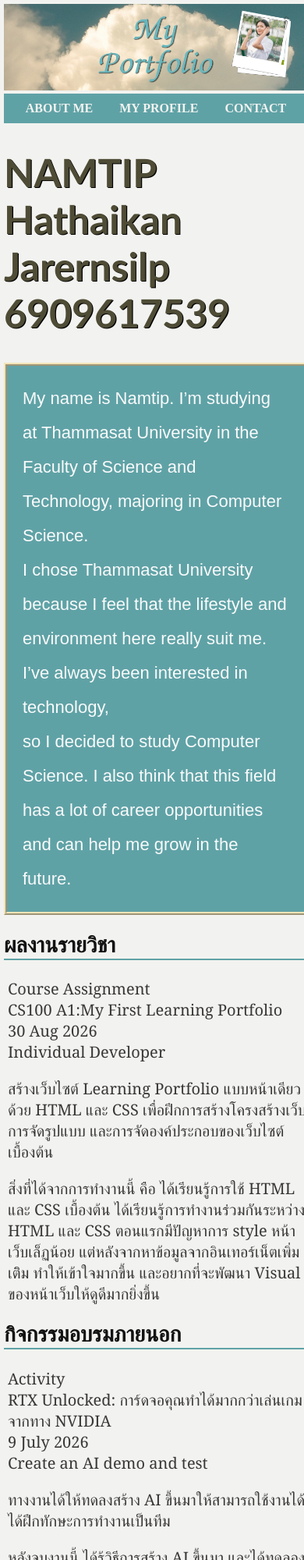
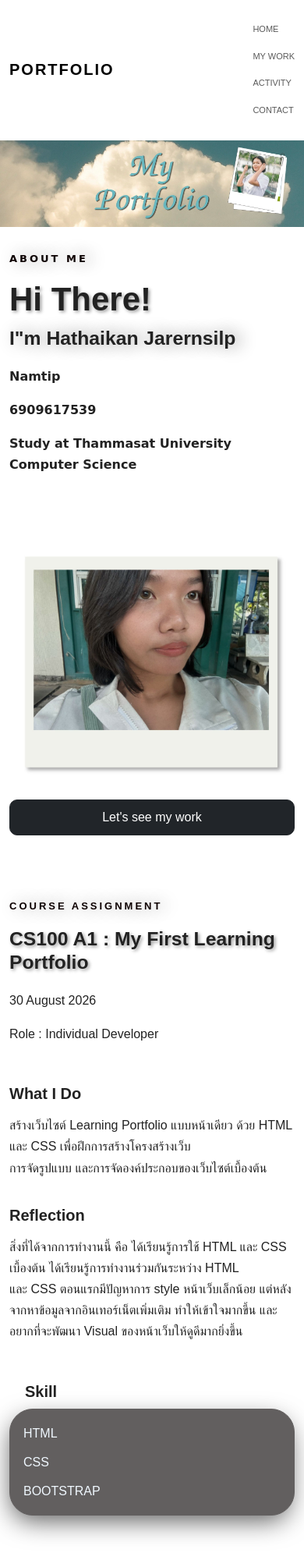
Before and after one commit to hathaikanjar/A2_6909617539, a plain HTML site: page index.html in a window 390 px wide. Shown: the top 2000 px of the page at 78% size. Drawn offline with nearby package versions, Linux system fonts and the light colour scheme.

Commit message:
add bootstrap

```diff
--- a/css/style.css
+++ b/css/style.css
@@ -1,107 +1,200 @@
 body {
-
-    background-color: #f2f3f0;
-    color: hsl(53, 19%, 26%);
     font-family: Arial, sans-serif;
-    margin: 0;
-    padding: 5px;
-    width: 100%;
+    color: #222;
+    background-color: white;
+    line-height: 1.7;
+}
 
 
+/* Navbar */
+
+.navbar {
+    padding: 20px 0;
+    border-bottom: 1px solid white;
 }
 
-.page {
-
-    width: 100%;
-    max-width: 1200px;
-    margin: auto;
-    box-sizing: border-box;
+.navbar-brand {
+    font-weight: bold;
+    letter-spacing: 2px;
 }
 
-.header {
+.nav-link {
+    margin-left: 20px;
+    font-size: 14px;
+}
 
-    width: 100% ;
+
+/* Home */
+
+.home-section {
+    margin-top: 30px;
+    display: flex;
+    align-items: center;
+    background-color: white;
+}
+
+.home-section h1 {
+    text-shadow: 2px 2px 4px rgba(0, 0, 0, 0.4);
+    font-size: 60px;
+    font-weight: bold;
+}
+
+.home-section h2 {
+    text-shadow: 7px 0px 21px rgba(0, 0, 0, 0.47);
+    margin-top: 10px;
+}
+
+.home-section p {
+    font-family: cursive;
+    font-weight: bold;
+}
+
+.profile {
+
+    margin-top: 50px;
+    width: 300px;
+    height: 350px;
 
 }
 
 
+/* Section */
+
+.section {
+    padding: 100px 0;
+    background-color: white;
+    margin-top: 20px;
+}
+
+.section h2 {
+    text-shadow: 2px 2px 4px rgba(0, 0, 0, 0.4);
+}
 
 
-nav {
 
-    background-color: #5fa2a6;
-    font-family: serif;
-    padding: 10px;
-    text-align: center;
-    margin: 0px;
+.skill-box h5 {
+    font-weight: bold;
+    margin-bottom: 10px;
+    margin-left: 20px;
 
 }
 
-nav a {
-
-    color: #f2f3f0;
-    font-weight: bold;
-    margin: 15px;
-    text-decoration-line: none;
-
+.skill-item {
+    border: 1px solid #625f5f;
+    border-radius: 5px;
+    padding: 10px;
+    margin-bottom: 10px;
+    background-color: #625f5f;
+    box-shadow: -2px 11px 33px -5px rgba(0, 0, 0, 0.66);
+    border-radius: 30px;
 }
 
-#name {
+.skill-item p {
+    margin: 4px;
+    padding: 3px;
+    color: aliceblue;
+}
 
-    font-family: "Gill Sans" ;
-    text-shadow: 1.2PX 1.2px black;
-    border-block-end: solid 5;
-    font-size: 50PX
+.activity-section {
+    background-color: white;
+}
+
+
+/* Small Title */
+
+.small-title {
+    text-shadow: 7px 0px 21px rgba(0, 0, 0, 0.47);
+    font-size: 13px;
+    letter-spacing: 3px;
+    color: rgb(13, 0, 0);
+    font-weight: bold;
+}
+
+
+/* Heading */
+
+h2 {
+    font-weight: bold;
+    margin-bottom: 20px;
+}
+
+h5 {
+    font-weight: bold;
+    margin-top: 35px;
+    margin-bottom: 15px;
+}
+
+
+/* Button */
+
+.btn {
+    padding: 10px 20px;
+    border-radius: 10px;
+    display: flex;
+    justify-content: center;
 
 }
 
 
-.introduce {
+/* Contact */
 
-    color: rgb(250, 251, 251);
-    font-size: 22px;
-    background-color: #5fa2a6;
-    padding: 20px;
-    border: 4px ridge #F2E5B8;
-    line-height: 200%;
-
+.contact-section {
+    padding: 100px 0;
+    background-color: #222;
+    color: white;
 }
 
-h2 {
-
-    border-bottom: 2px solid #5fa2a6;
-    font-size: 28px;
-    font-family: serif;
-    color: rgb(18, 18, 18);
-
+.contact-section h2 {
+    font-size: 45px;
+    margin: 20px 0;
 }
 
-p {
+.contact-section .small-title {
+    color: #aaa;
+}
 
-    font-size: 20px;
-    font-family: Georgia, serif;
-    color: rgb(58, 55, 55);
-    padding-left: 5px
+.email {
+    margin-top: 30px;
+}
 
+
+/* Footer */
+
+footer {
+    background-color: #111;
+    color: #aaa;
+    text-align: center;
+    padding: 20px;
+}
+
+footer a {
+    color: white;
+    font-weight: bold;
+    margin: 15px;
+    text-decoration-line: none;
 }
 
 
 
-footer {
+/* Responsive */
 
-    background-color: #2f3131;
-    font-family: serif;
-    padding: 10px;
-    text-align: center;
-    margin: 0px ;
+@media (max-width: 768px) {
+
+    .nav-link {
+        margin-left: 5px;
+        font-size: 11px;
+    }
+
+    .home-section h1 {
+        font-size: 42px;
+    }
+
+    .section {
+        padding: 60px 0;
+    }
+
+    .contact-section h2 {
+        font-size: 32px;
+    }
 
 }
-
-footer a {
-
-    color: #f2f3f0;
-    font-weight: bold;
-    margin: 15px;
-    text-decoration-line: none;
-
-}
--- a/index.html
+++ b/index.html
@@ -1,74 +1,298 @@
 <!DOCTYPE html>
-<html>
+<html lang="en">
 
 <head>
     <meta charset="UTF-8">
     <meta name="viewport" content="width=device-width, initial-scale=1.0">
-    <title>Learning Portfolio</title>
+
+    <title>My Portfolio</title>
+
+    <link href="https://cdn.jsdelivr.net/npm/bootstrap@5.3.3/dist/css/bootstrap.min.css" rel="stylesheet">
+
     <link rel="stylesheet" href="css/style.css">
 </head>
 
 <body>
 
-    <img src="media/header.jpg"
-         class="header">
+    <!-- Navbar -->
+    <nav class="navbar navbar-expand-sm bg-white sticky-top">
+        <div class="container">
 
-   <page class="page">
+            <a class="navbar-brand" href="#">
+                PORTFOLIO
+            </a>
 
-        <nav >
-            <a href="#about-me">ABOUT ME</a>
-            <a href="#portfolio">MY PROFILE</a>
-            <a href="#contact">CONTACT</a>
+            <div class="navbar-nav ms-auto">
+                <a class="nav-link" href="#home">HOME</a>
+                <a class="nav-link" href="#work">MY WORK</a>
+                <a class="nav-link" href="#activity">ACTIVITY</a>
+                <a class="nav-link" href="#contact">CONTACT</a>
+            </div>
 
-        </nav>
+        </div>
+    </nav>
 
-        <section1 class="about-me" id="about-me">
+    <img src="media/header.jpg" class="header img-fluid w-100" alt="My Portfolio">
 
-            <h1 id="name">NAMTIP<br>Hathaikan Jarernsilp<br>6909617539</h1>
 
-            <article class="introduce">My name is Namtip. I’m studying at Thammasat University
-                in the Faculty of Science and Technology, majoring in Computer Science.<br>I chose Thammasat University because I feel that
-                the lifestyle and environment here really suit me. I’ve always been interested in technology,<br> so I decided to study
-                Computer Science. I also think that this field has a lot of career opportunities and can help me grow in the future.
-            </article>
 
-        </section1>
+    <section id="home" class="home-section">
+        <div class="container">
 
-        <section2 id="portfolio">
+            <div class="row">
 
-            <div class="port1">
+                <div class="col-md-8">
 
-                <h2 id="port1">ผลงานรายวิชา</h2>
-                <p>Course Assignment<br>CS100 A1:My First Learning Portfolio<br>30 Aug 2026<br>Individual Developer</p>
-                <p>สร้างเว็บไซต์ Learning Portfolio แบบหน้าเดียวด้วย HTML และ CSS เพื่อฝึกการสร้างโครงสร้างเว็บ การจัดรูปแบบ และการจัดองค์ประกอบของเว็บไซต์เบื้องต้น</p>
-                <p>สิ่งที่ได้จากการทำงานนี้ คือ ได้เรียนรู้การใช้ HTML และ CSS เบื้องต้น ได้เรียนรู้การทำงานร่วมกันระหว่าง HTML และ CSS ตอนแรกมีปัญหาการ style หน้าเว็บเล็ฏน้อย แต่หลังจากหาข้อมูลจากอินเทอร์เน็ตเพิ่มเติิม ทำให้เข้าใจมากขึ้น และอยากที่จะพัฒนา Visual ของหน้าเว็บให้ดูดีมากยิ่งขึ้น</p>
+                    <p class="small-title">ABOUT ME</p>
+
+                    <h1>Hi There!</h1>
+
+                    <h2>I"m Hathaikan Jarernsilp</h2>
+
+                    <p>Namtip</p>
+
+                    <p>6909617539</p>
+
+                    <p>Study at Thammasat University<br>
+                        Computer Science
+                    </p>
+
+
+
+                </div>
+
+                <div class="col-md-4">
+
+                    <img src="media/profile.jpg" class="profile img-fluid w-100">
+
+                    <a href="#work" class="btn btn-dark">
+                        Let's see my work
+                    </a>
+
+                </div>
 
             </div>
 
-            <div class="port2">
+        </div>
 
-                <h2 id="port2">กิจกรรมอบรมภายนอก</h2>
-                <p>Activity<br>RTX Unlocked: การ์ดจอคุณทำได้มากกว่าเล่นเกม จากทาง NVIDIA<br>9 July 2026<br>Create an AI demo and test</p>
-                <p>ทางงานได้ให้ทดลงสร้าง AI ขึ้นมาให้สามารถใช้งานได้ ได้ฝึกทักษะการทำงานเป็นทีม</p>
-                <P>หลังจบงานนี้ ได้รู้วิธีการสร้าง AI ขึ้นมา และได้ทดลองใช้ AI ที่ตัวเองทำ ทางวิทยากรค่อนข้างไปเร็วและตามไม่ค่อยทัน แต่มีเพื่อนร่วมทีมที่คอยช่วยเหลือ ทำให้งานนี้สำเร็จไปอย่างลุล่วง</P>
+        </div>
+    </section>
+
+
+    <!-- My Work -->
+    <section id="work" class="section">
+
+        <div class="container">
+
+            <p class="small-title">COURSE ASSIGNMENT</p>
+
+            <h2>
+                CS100 A1 : My First Learning Portfolio
+            </h2>
+
+            <p>30 August 2026</p>
+
+            <p>
+                Role : Individual Developer
+            </p>
+
+            <div class="row">
+
+                <div class="col-md-10">
+
+                    <h5>What I Do</h5>
+
+                    <p>
+                        สร้างเว็บไซต์ Learning Portfolio แบบหน้าเดียว
+                        ด้วย HTML และ CSS เพื่อฝึกการสร้างโครงสร้างเว็บ<Br>
+                        การจัดรูปแบบ และการจัดองค์ประกอบของเว็บไซต์เบื้องต้น
+                    </p>
+
+                    <h5>Reflection</h5>
+
+                    <p>
+                        สิ่งที่ได้จากการทำงานนี้ คือ ได้เรียนรู้การใช้ HTML
+                        และ CSS เบื้องต้น ได้เรียนรู้การทำงานร่วมกันระหว่าง
+                        HTML<br>และ CSS ตอนแรกมีปัญหาการ style หน้าเว็บเล็กน้อย
+                        แต่หลังจากหาข้อมูลจากอินเทอร์เน็ตเพิ่มเติม
+                        ทำให้เข้าใจมากขึ้น และอยากที่จะพัฒนา
+                        Visual ของหน้าเว็บให้ดูดีมากยิ่งขึ้น
+                    </p>
+
+                </div>
+
+                <div class="col-md-2">
+
+                    <div class="skill-box">
+
+                        <h5>Skill</h5>
+
+                        <div class="skill-item">
+
+                            <p>HTML</p>
+                            <p>CSS</p>
+                            <p>BOOTSTRAP</p>
+
+                        </div>
+
+                    </div>
+
+                </div>
 
             </div>
 
-        </section2>
+            <div class="row">
 
-        <section3 class="contact" id="contact">
+                <div class="col-md-6">
 
-            <h2>contact</h2>
+                    <img src="">
 
-            <p>Email : hathaikan.jar@dome.tu.ac.th<br>Tel : 0989031465</p>
+                </div>
 
-        </section3>
+                <div class="col-md-6">
 
-        <footer>
+                    <img src="">
 
-            <a href="https://cs.sci.tu.ac.th/">
-                COMPUTER SCIENCE
-            </a>
-   </page>
+                </div>
+
+            </div>
+
+    </section>
+
+
+    <!-- Activity -->
+    <section id="activity" class="section activity-section">
+
+        <div class="container">
+
+            <p class="small-title">ACTIVITY</p>
+
+            <h2>
+                RTX Unlocked:
+                การ์ดจอคุณทำได้มากกว่าเล่นเกม
+            </h2>
+
+            <p>9 July 2026</p>
+
+            <p>
+                Role : Machine Learning Engineer
+            </p>
+
+            <div class="row">
+
+                <div class="col-md-10">
+
+                    <h5>What I Do</h5>
+
+                    <p>
+                        ทางงานได้ให้ทดลองสร้าง AI ขึ้นมาให้สามารถใช้งานได้
+                        ได้ฝึกทักษะการทำงานเป็นทีม และการ Coding
+                        ในรูปแบบที่ไม่คุ้นเคย
+                    </p>
+
+                    <h5>Reflection</h5>
+
+                    <p>
+                        หลังจบงานนี้ ได้รู้วิธีการสร้าง AI ขึ้นมา
+                        และได้ทดลองใช้ AI ที่ตัวเองทำ
+                        ทางวิทยากรค่อนข้างไปเร็วและตามไม่ค่อยทัน<br>
+                        แต่มีเพื่อนร่วมทีมที่คอยช่วยเหลือ
+                        ทำให้งานนี้สำเร็จไปอย่างลุล่วงและราบรื่น
+                    </p>
+
+                </div>
+
+                <div class="col-md-2">
+
+                    <div class="skill-box">
+
+                        <h5>Skill</h5>
+
+                        <div class="skill-item">
+
+                            <p>Creating AI</p>
+                            <p>Training AI</p>
+
+                        </div>
+
+                    </div>
+
+
+
+                </div>
+
+            </div>
+
+            <div class="row">
+
+                <div class="col-md-6">
+
+                    <img src="">
+
+                </div>
+
+                <div class="col-md-6">
+
+                    <img src="">
+
+                </div>
+
+            </div>
+
+        </div>
+
+    </section>
+
+
+    <!-- Contact -->
+    <section id="contact" class="contact-section">
+
+        <div class="container text-center">
+
+            <p class="small-title">CONTACT</p>
+
+            <h2>LET'S CONNECT</h2>
+
+            <p class="email">
+                hathaikan.jar@dome.tu.ac.th
+            </p>
+
+            <p>
+                Tel : 0989031465
+            </p>
+
+        </div>
+
+    </section>
+
+
+    <!-- Footer -->
+    <footer>
+
+        <div class="row">
+
+            <div class="col-md-6">
+
+                <a href="https://cs.sci.tu.ac.th/">
+                    COMPUTER SCIENCE
+                </a>
+
+            </div>
+
+            <div class="col-md-6">
+
+                <a href="https://tu.ac.th/">
+                    THAMMASAT UNIVERSITY
+                </a>
+
+            </div>
+
+
+
+        </div>
+
+    </footer>
 
 </body>
+
+</html>
```
Also changed, not shown: media/profile.jpg (added).
